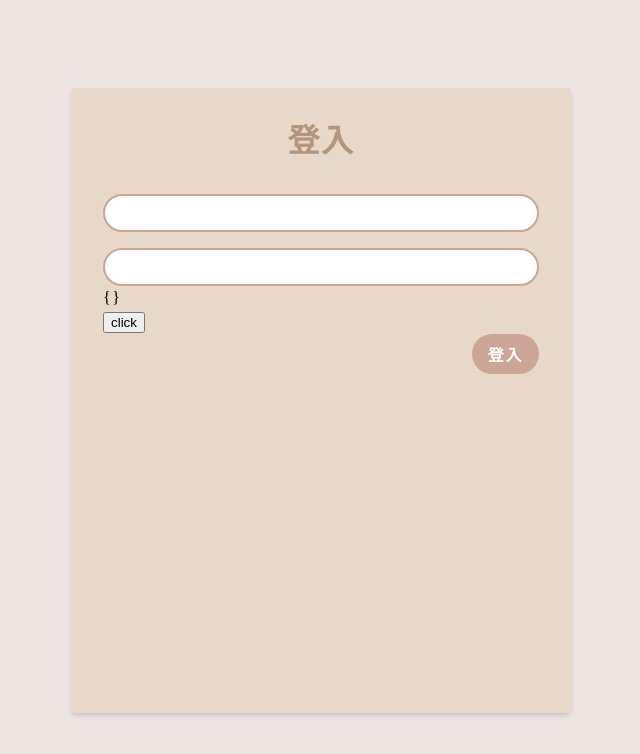
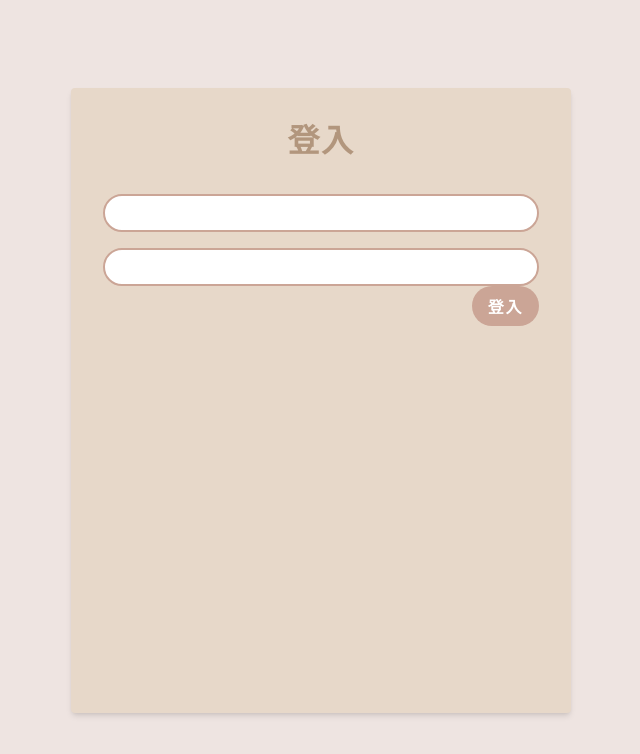
Before and after one commit to MingHuang4040E095/chartoom, a Vue app: page /login in a window 1280 px wide. Shown: the top 754 px of the page, without its empty margins (319-959 px from the left). Built offline with nearby package versions, Linux system fonts and the light colour scheme.

Commit message:
表單容器移除測試code

```diff
--- a/src/components/Form/FormContainer.vue
+++ b/src/components/Form/FormContainer.vue
@@ -1,5 +1,5 @@
 <script setup>
-import { defineProps, onMounted, provide, reactive } from 'vue'
+import { defineProps, provide, reactive } from 'vue'
 
 const props = defineProps({
   // 要驗證的表單資料
@@ -36,23 +36,18 @@ provide('formFields', formItemFields)
 // 提供驗證規則給子層使用
 provide('rules', props.rules)
 
-// 驗證表單
-const verify = () => {
-  const properties = Object.getOwnPropertySymbols(formItemFields)
-  // 屬性跑回圈取值
-  properties.forEach((property) => {
-    console.log('property:', property)
-    console.log('value:', formItemFields[property])
-  })
-}
-
-onMounted(() => {})
+// // 驗證表單
+// const verify = () => {
+//   const properties = Object.getOwnPropertySymbols(formItemFields)
+//   // 屬性跑回圈取值
+//   properties.forEach((property) => {
+//     console.log('property:', property)
+//     console.log('value:', formItemFields[property])
+//   })
+// }
 </script>
 <template>
   <form v-bind="$attrs">
     <slot></slot>
-
-    <div>{{ formItemFields }}</div>
-    <button @click.prevent="verify">click</button>
   </form>
 </template>
```
